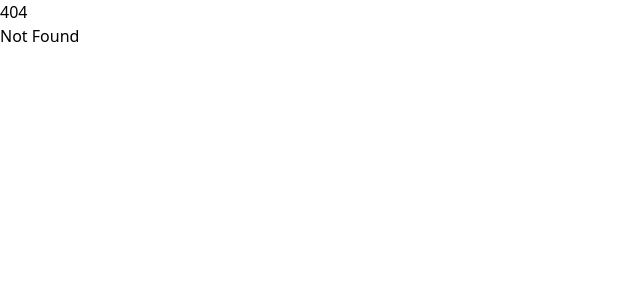
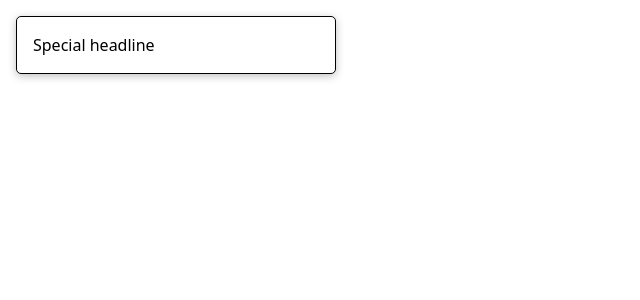
Before and after one commit to ala-garbaa-pro/SvelteKitPlayground, a SvelteKit app: page /l4-composing-components/code-snippet/passing-dynamic-content-through-slots in a window 1280 px wide. Before the commit this address had no page. Shown: the top 300 px of the page, without its empty margins (0-640 px from the left). Built offline with nearby package versions, Linux system fonts and the light colour scheme.

Commit message:
Passing dynamic content through slots

```diff
--- a/src/routes/l4-composing-components/code-snippet/+page.svelte
+++ b/src/routes/l4-composing-components/code-snippet/+page.svelte
@@ -1,4 +1,8 @@
 <a href="/l4-composing-components/code-snippet/controlling-through-props">Controlling through props</a>
 <br />
+
 <a href="/l4-composing-components/code-snippet/controlling-through-context">Controlling through context</a>
 <br />
+
+<a href="/l4-composing-components/code-snippet/passing-dynamic-content-through-slots">Passing dynamic content through slots</a>
+<br />
--- /dev/null
+++ b/src/routes/l4-composing-components/code-snippet/passing-dynamic-content-through-slots/+page.svelte
@@ -0,0 +1,7 @@
+<script>
+  import Card from "./Card.svelte";
+</script>
+
+<Card>
+  <h1>Special headline</h1>
+</Card>
--- /dev/null
+++ b/src/routes/l4-composing-components/code-snippet/passing-dynamic-content-through-slots/Card.svelte
@@ -0,0 +1,16 @@
+<div class="card">
+  <slot />
+</div>
+
+<style>
+  .card {
+    border: 1px solid black;
+    padding: 1rem;
+    margin: 1rem;
+    max-width: 20rem;
+    box-shadow: 0 2px 8px rgba(0, 0, 0, 0.26);
+    border-radius: 5px;
+    background: white;
+    color: black;
+  }
+</style>
```
